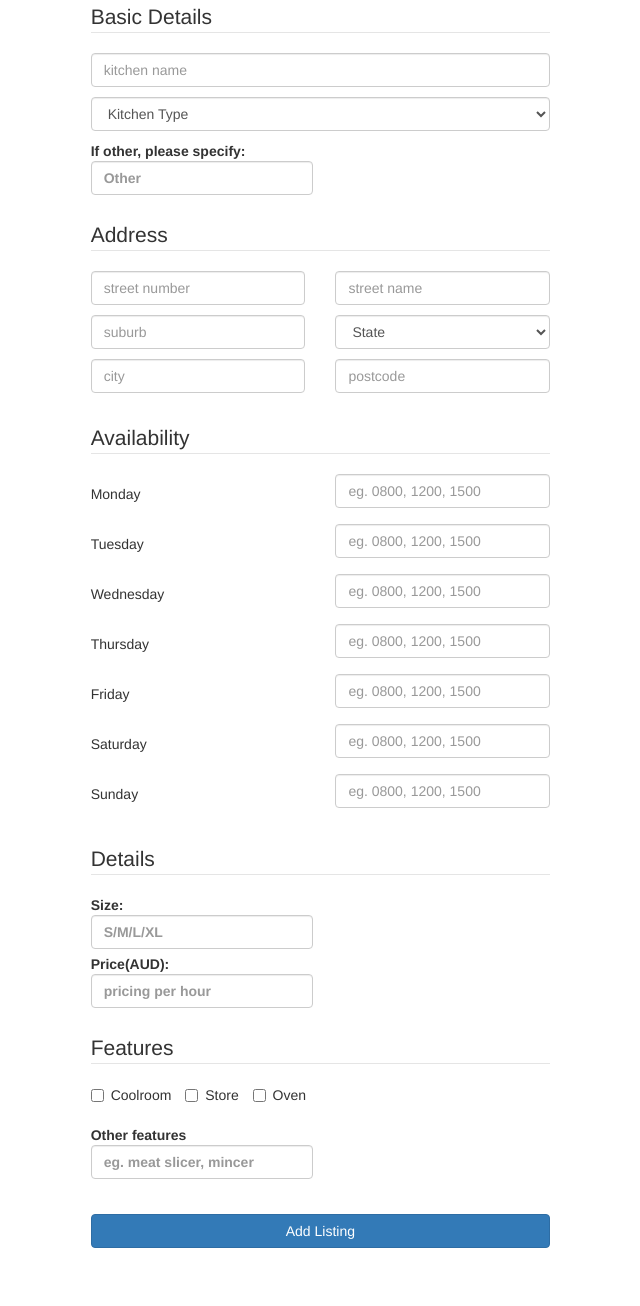
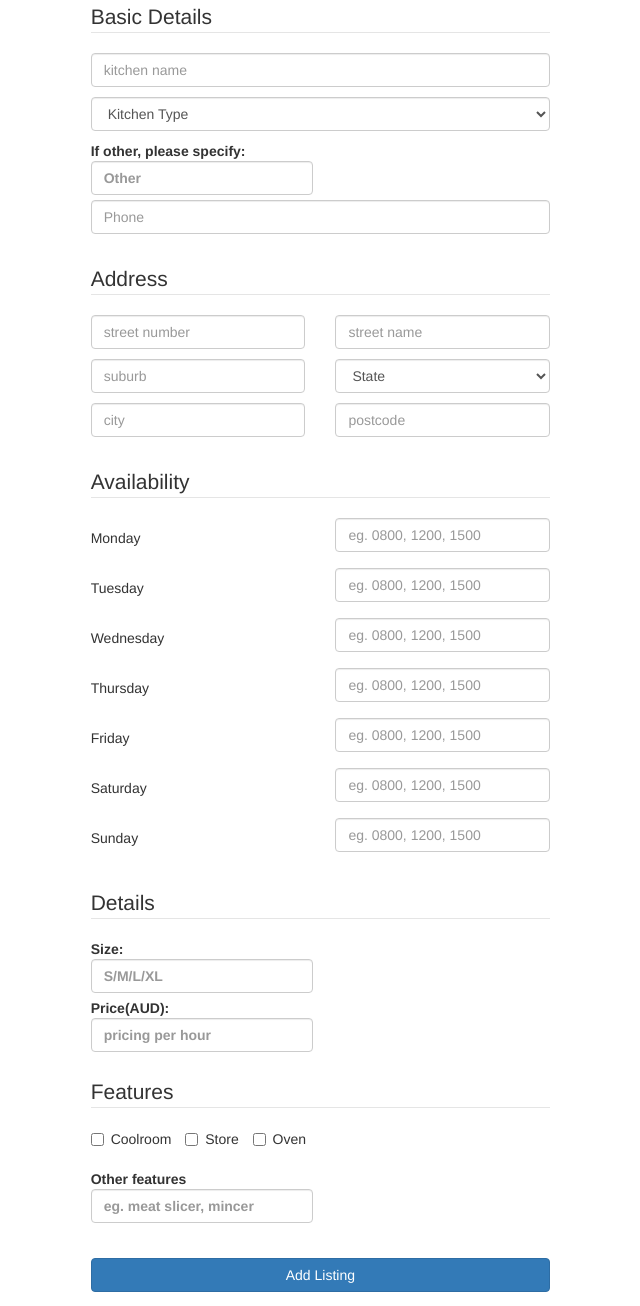
Before and after one commit to edchtzwe/self, a PHP site: page /add_listing.php in a window 1280 px wide. Shown: the part 131-1437 px from the top of the page, without its empty margins (361-1001 px from the left). Before the commit the page ends 1379 px from the top, so only its background shows below. Run offline with PHP 8.4, Linux system fonts and the light colour scheme.

Commit message:
>>Chong Tze Wei @ Edmund; 7440820@gmail.com; https://au.linkedin.com/in/chong-tze-wei-7b7564103

```diff
--- a/add_listing.php
+++ b/add_listing.php
@@ -34,6 +34,9 @@
                         If other, please specify:
                         <INPUT class="form-control" placeholder="Other" name=kitchen_other>
                     </LABEL>
+                    <P>
+                        <INPUT class="form-control" placeholder="Phone" name=kitchen_phone>
+                    </P>
                 </FIELDSET>
                 <br>
                 <FIELDSET>
```
Also changed, not shown: add_listing_process.php (+5 -3 lines).
